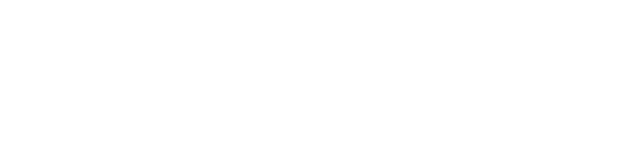
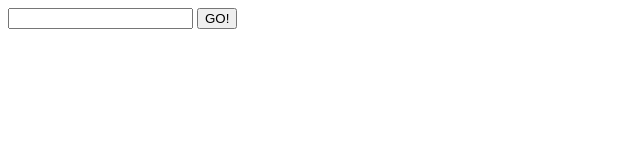
Before and after one commit to IsraelSantizo98/OneMonth_gifSearch, a plain HTML site: page index.html in a window 1280 px wide. Shown: the whole page, without its empty margins (0-640 px from the left). Drawn offline with Linux system fonts and the light colour scheme.

Commit message:
Se agrega clases

```diff
--- a/index.html
+++ b/index.html
@@ -7,6 +7,13 @@
     <link rel="stylesheet" href="css/style.css">
 </head>
 <body>
+    <section class="main">
+        <div class="container container-padding50">
+            <input type="text" name="" id="" class="js-userinput container-textinput">
+            <button class="js-go container-button">GO!</button>
+        </div>
+        <div class="container container-padding50 js-container"></div>
+    </section>
     <script src="js/main.js"></script>
 </body>
 </html>
```
